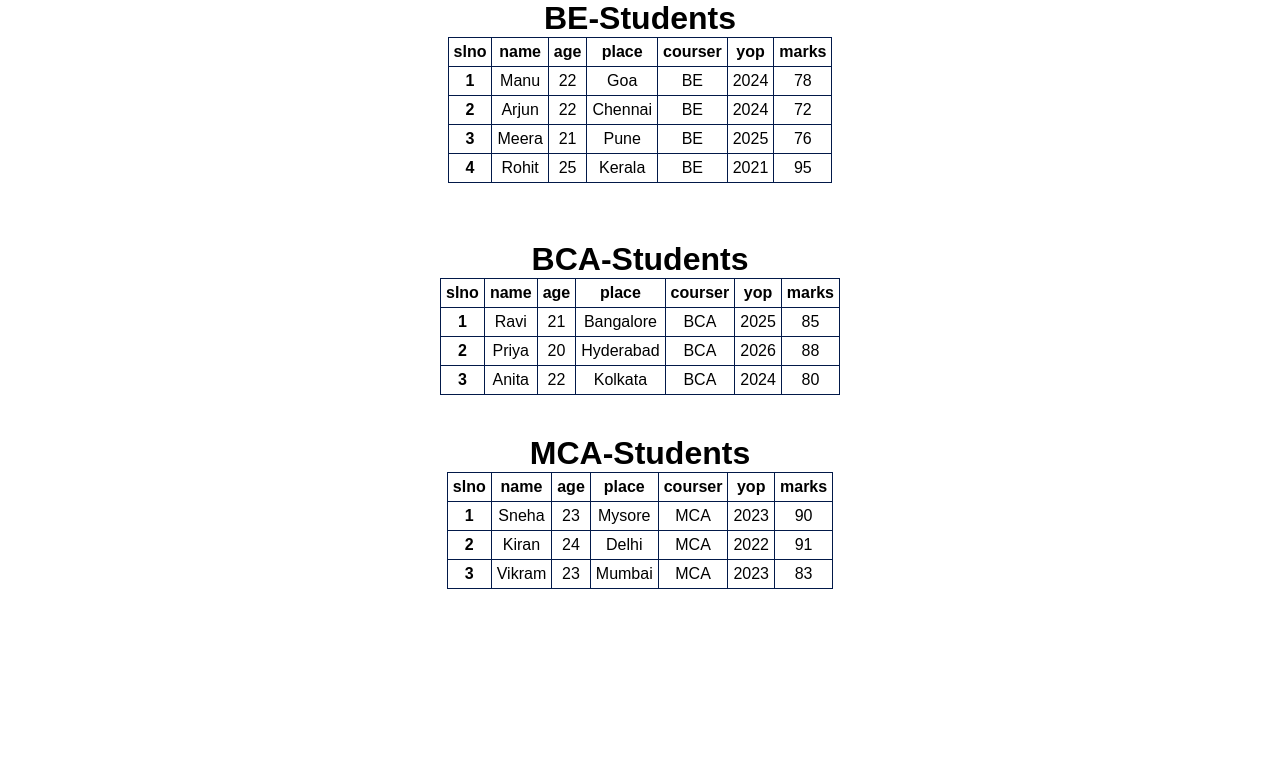
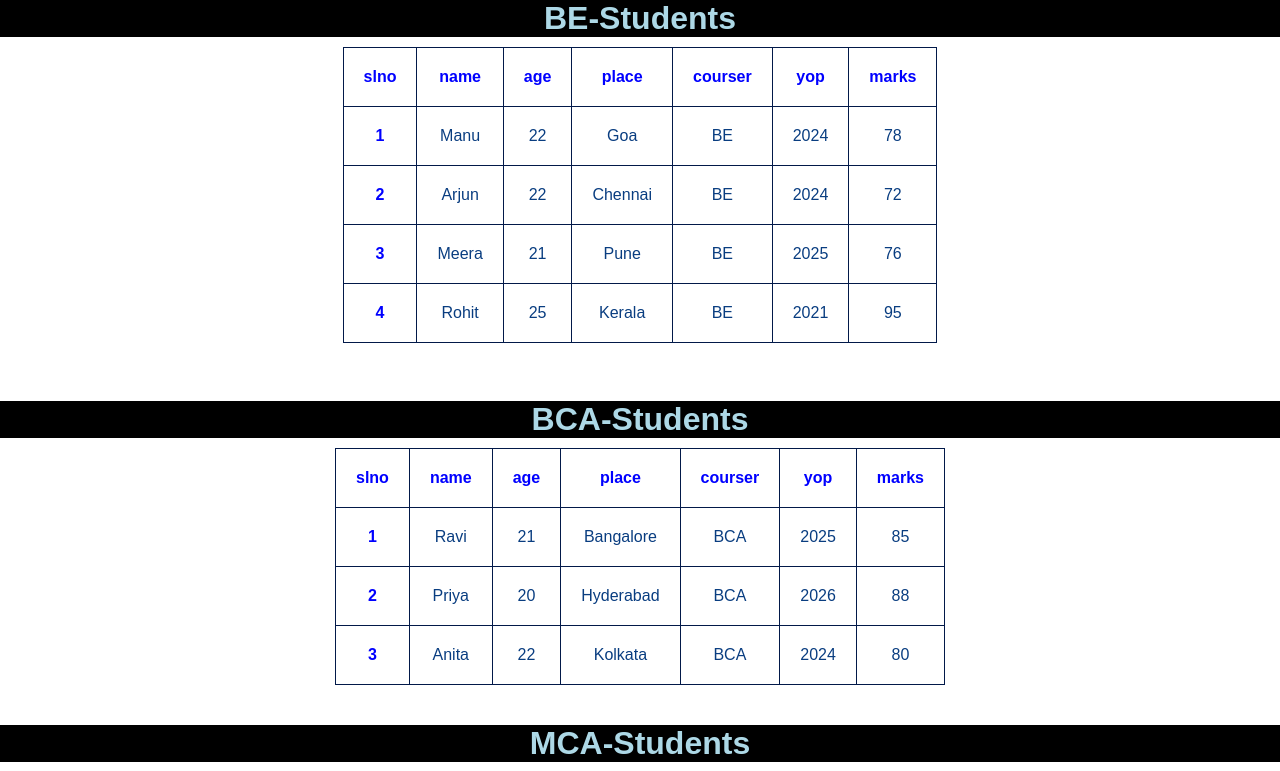
Before and after one commit to manojkumar1730/React-Class, a React (Vite) app: page / in a window 1280 px wide. Shown: the top 771 px of the page. Built offline with nearby package versions, Linux system fonts and the light colour scheme.

Commit message:
Table Design Updation

```diff
--- a/src/Components/PropsStudent/Props.css
+++ b/src/Components/PropsStudent/Props.css
@@ -3,18 +3,28 @@
         display: flex;
         justify-content: center;
         font-family: sans-serif;
+        color: lightblue;
+        background-color: black;
     }
 
     .be-student table {
       border-color: rgb(2, 25, 73);
       border-spacing: 1px;
         margin: auto;
+        margin-top: 10px;
         text-align: center;
         border-collapse: collapse;
-        th,td{
-            padding: 5px;
+
+    }
+    th,td{
+            padding: 20px;
         }
-    }
+        th{
+            color: blue;
+        }
+        td{
+            color: rgb(9, 61, 128);
+        }
 
     .bcs-studnet {
         margin-top: 5vh;
@@ -23,11 +33,10 @@
     .bcs-studnet table {
         border-color: rgb(2, 25, 73);
         margin: auto;
+        margin-top: 10px;
         text-align: center;
         border-collapse: collapse;
-        th,td{
-            padding: 5px;
-        }
+
     }
 
     .mca-student {
@@ -36,11 +45,10 @@
     .mca-student table{
          border-color: rgb(2, 25, 73);
         margin: auto;
+        margin-top: 10px;
         text-align: center;
         border-collapse: collapse;
-        th,td{
-            padding: 5px;
-        }
+
     }
 
 }
```
